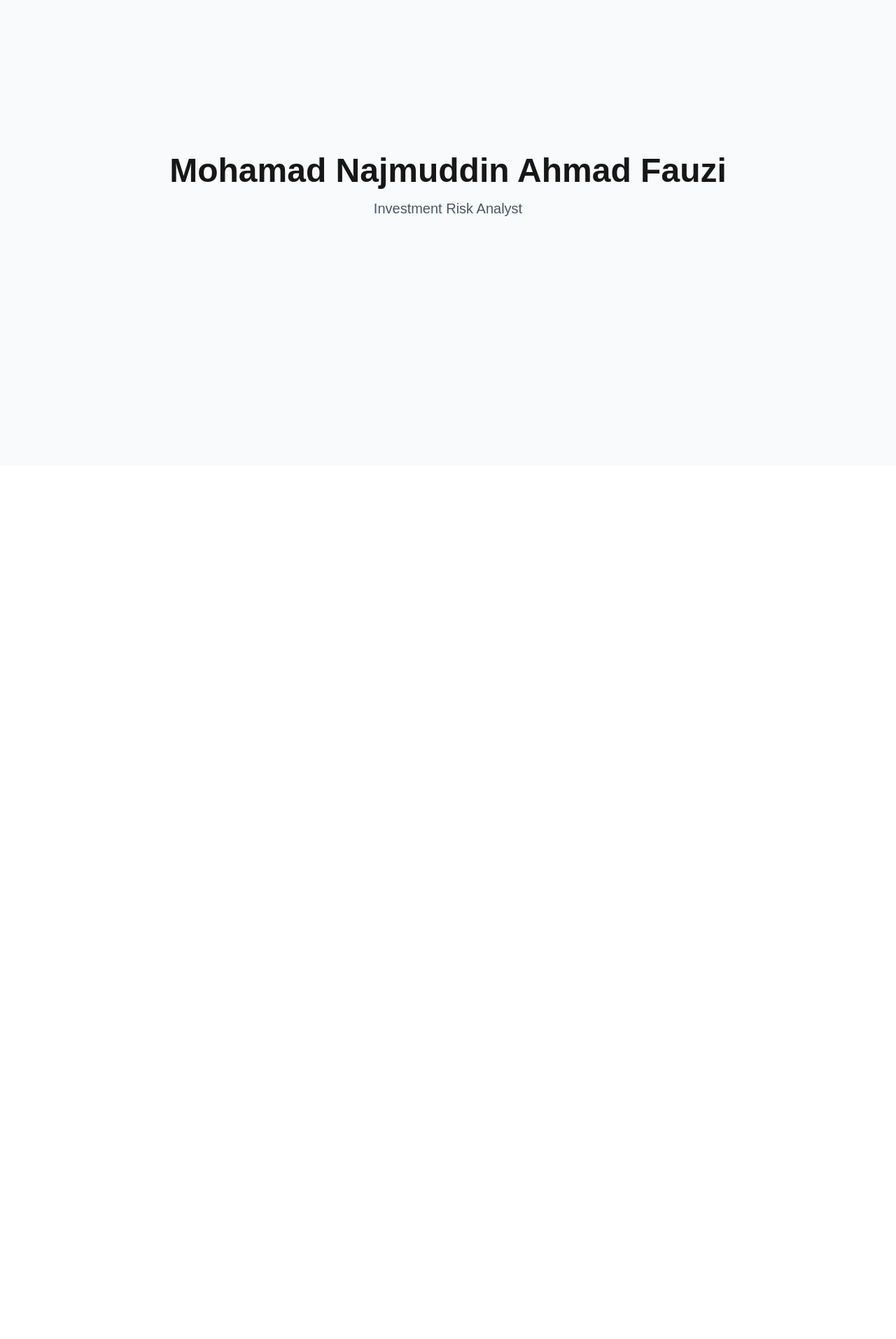
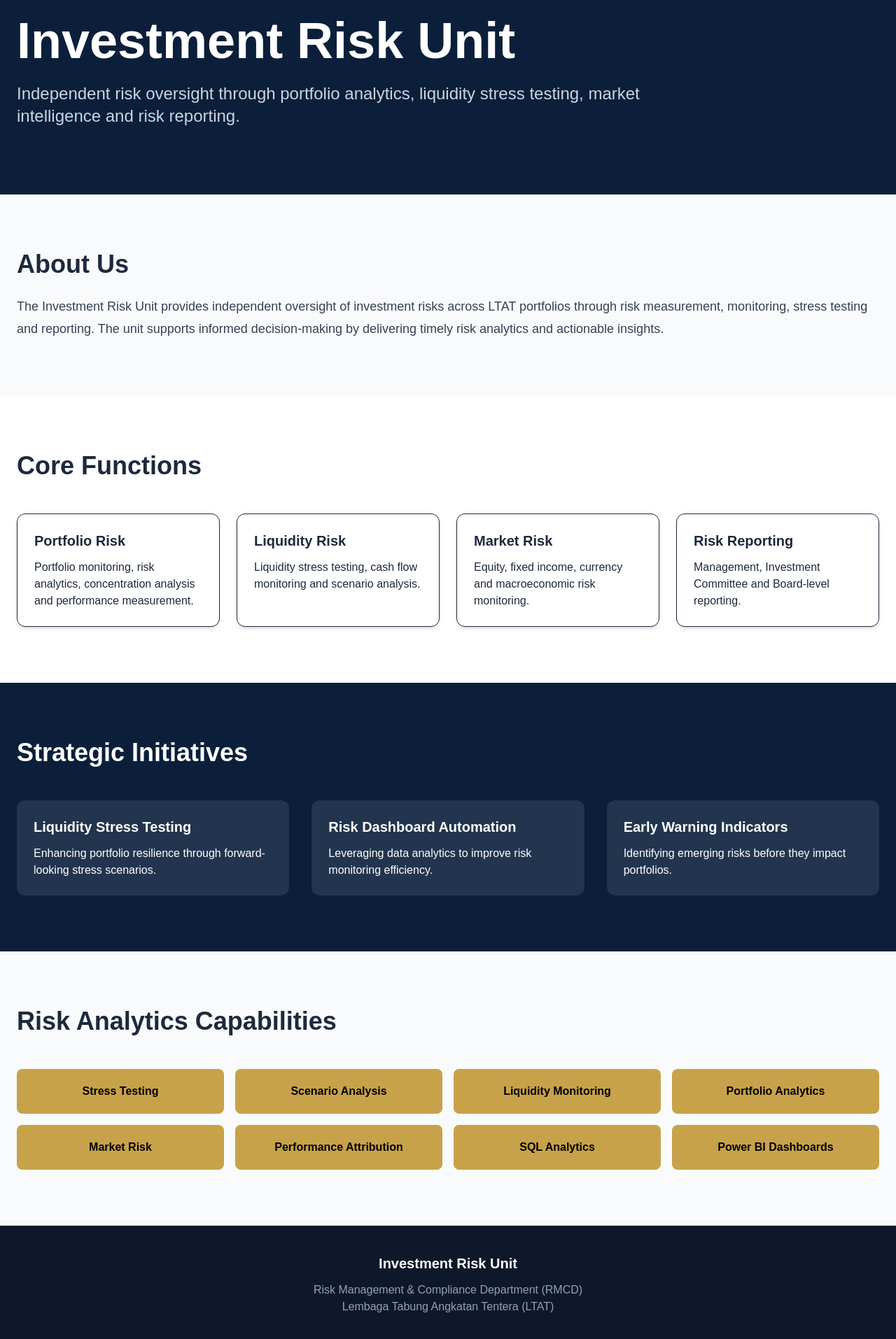
Before and after one commit to najmuddinfauzi/rmcd-iru, a Next.js app: page / in a window 1280 px wide. Shown: the part 134-2048 px from the top of the page at 70% size. Before the commit the page ends 800 px from the top, so only its background shows below. Built offline with nearby package versions, Linux system fonts and the light colour scheme.

Commit message:
Launch RMCD Investment Risk Unit website

```diff
--- a/app/page.tsx
+++ b/app/page.tsx
@@ -1,15 +1,185 @@
 export default function Home() {
   return (
-    <main className="min-h-screen flex items-center justify-center bg-slate-50">
-      <div className="text-center">
-        <h1 className="text-5xl font-bold">
-          Mohamad Najmuddin Ahmad Fauzi
-        </h1>
+    <main className="min-h-screen bg-slate-50 text-slate-800">
 
-        <p className="mt-4 text-xl text-gray-600">
-          Investment Risk Analyst
+      {/* Hero Section */}
+      <section className="bg-[#0B1F3A] text-white">
+        <div className="max-w-7xl mx-auto px-6 py-24">
+
+          <div className="inline-block bg-[#C8A24A] text-black px-4 py-2 rounded-full text-sm font-semibold mb-6">
+            Risk Management & Compliance Department
+          </div>
+
+          <h1 className="text-5xl md:text-7xl font-bold mb-6">
+            Investment Risk Unit
+          </h1>
+
+          <p className="text-xl md:text-2xl text-slate-300 max-w-4xl">
+            Independent risk oversight through portfolio analytics,
+            liquidity stress testing, market intelligence and risk reporting.
+          </p>
+
+        </div>
+      </section>
+
+      {/* About */}
+      <section className="max-w-7xl mx-auto px-6 py-20">
+        <h2 className="text-4xl font-bold mb-6">
+          About Us
+        </h2>
+
+        <p className="text-lg text-gray-700 leading-8">
+          The Investment Risk Unit provides independent oversight of
+          investment risks across LTAT portfolios through risk measurement,
+          monitoring, stress testing and reporting. The unit supports
+          informed decision-making by delivering timely risk analytics
+          and actionable insights.
         </p>
-      </div>
+      </section>
+
+      {/* Core Functions */}
+      <section className="bg-white py-20">
+        <div className="max-w-7xl mx-auto px-6">
+
+          <h2 className="text-4xl font-bold mb-12">
+            Core Functions
+          </h2>
+
+          <div className="grid md:grid-cols-2 lg:grid-cols-4 gap-6">
+
+            <div className="p-6 rounded-xl shadow-md border">
+              <h3 className="font-bold text-xl mb-3">
+                Portfolio Risk
+              </h3>
+              <p>
+                Portfolio monitoring, risk analytics, concentration analysis and performance measurement.
+              </p>
+            </div>
+
+            <div className="p-6 rounded-xl shadow-md border">
+              <h3 className="font-bold text-xl mb-3">
+                Liquidity Risk
+              </h3>
+              <p>
+                Liquidity stress testing, cash flow monitoring and scenario analysis.
+              </p>
+            </div>
+
+            <div className="p-6 rounded-xl shadow-md border">
+              <h3 className="font-bold text-xl mb-3">
+                Market Risk
+              </h3>
+              <p>
+                Equity, fixed income, currency and macroeconomic risk monitoring.
+              </p>
+            </div>
+
+            <div className="p-6 rounded-xl shadow-md border">
+              <h3 className="font-bold text-xl mb-3">
+                Risk Reporting
+              </h3>
+              <p>
+                Management, Investment Committee and Board-level reporting.
+              </p>
+            </div>
+
+          </div>
+
+        </div>
+      </section>
+
+      {/* Strategic Initiatives */}
+      <section className="bg-[#0B1F3A] text-white py-20">
+        <div className="max-w-7xl mx-auto px-6">
+
+          <h2 className="text-4xl font-bold mb-12">
+            Strategic Initiatives
+          </h2>
+
+          <div className="grid md:grid-cols-3 gap-8">
+
+            <div className="bg-white/10 p-6 rounded-xl">
+              <h3 className="font-bold text-xl mb-3">
+                Liquidity Stress Testing
+              </h3>
+              <p>
+                Enhancing portfolio resilience through forward-looking stress scenarios.
+              </p>
+            </div>
+
+            <div className="bg-white/10 p-6 rounded-xl">
+              <h3 className="font-bold text-xl mb-3">
+                Risk Dashboard Automation
+              </h3>
+              <p>
+                Leveraging data analytics to improve risk monitoring efficiency.
+              </p>
+            </div>
+
+            <div className="bg-white/10 p-6 rounded-xl">
+              <h3 className="font-bold text-xl mb-3">
+                Early Warning Indicators
+              </h3>
+              <p>
+                Identifying emerging risks before they impact portfolios.
+              </p>
+            </div>
+
+          </div>
+
+        </div>
+      </section>
+
+      {/* Capabilities */}
+      <section className="max-w-7xl mx-auto px-6 py-20">
+
+        <h2 className="text-4xl font-bold mb-12">
+          Risk Analytics Capabilities
+        </h2>
+
+        <div className="grid md:grid-cols-4 gap-4">
+
+          {[
+            "Stress Testing",
+            "Scenario Analysis",
+            "Liquidity Monitoring",
+            "Portfolio Analytics",
+            "Market Risk",
+            "Performance Attribution",
+            "SQL Analytics",
+            "Power BI Dashboards"
+          ].map((item) => (
+            <div
+              key={item}
+              className="bg-[#C8A24A] text-black font-semibold rounded-lg p-5 text-center"
+            >
+              {item}
+            </div>
+          ))}
+
+        </div>
+
+      </section>
+
+      {/* Footer */}
+      <footer className="bg-slate-900 text-white py-10">
+        <div className="max-w-7xl mx-auto px-6 text-center">
+
+          <h3 className="font-bold text-xl mb-3">
+            Investment Risk Unit
+          </h3>
+
+          <p className="text-slate-400">
+            Risk Management & Compliance Department (RMCD)
+          </p>
+
+          <p className="text-slate-400">
+            Lembaga Tabung Angkatan Tentera (LTAT)
+          </p>
+
+        </div>
+      </footer>
+
     </main>
   );
 }
```
